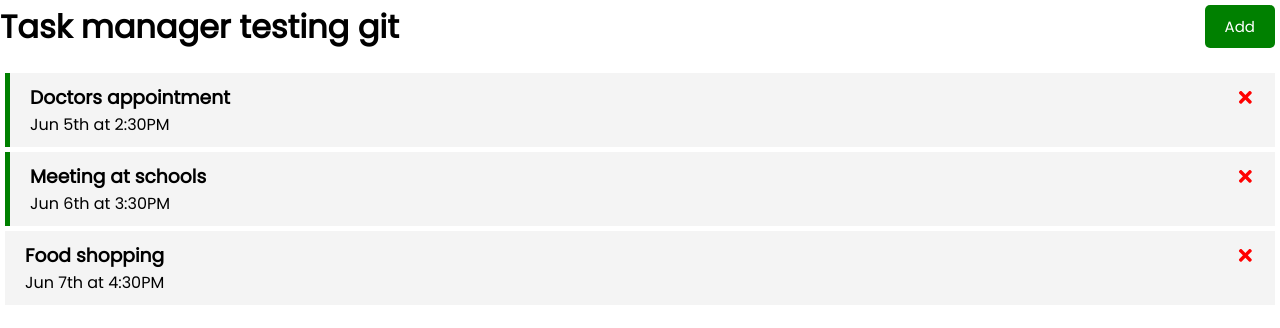
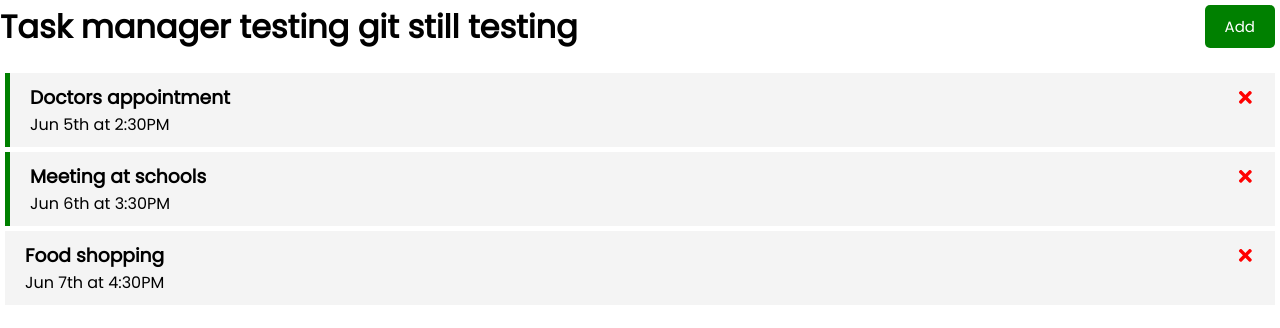
Before and after one commit to lorainnovation/newreactapp, a React (Create React App) app: page / in a window 1280 px wide. Shown: the top 328 px of the page. Built offline with nearby package versions, Linux system fonts and the light colour scheme.

Commit message:
still testing the git , just added one more word to header

```diff
--- a/src/App.js
+++ b/src/App.js
@@ -67,7 +67,7 @@ setTasks(tasks.map(task=> task.id===id ? {...task , reminder:!task.reminder}: ta
 
 return (
 <div>
-<Header title="Task manager testing git" onAdding={()=>setShowAddTasks(!showaddtasks)} showtasks={showaddtasks} />
+<Header title="Task manager testing git still testing"  onAdding={()=>setShowAddTasks(!showaddtasks)} showtasks={showaddtasks} />
 
 {showaddtasks?<Addtasks onAdd={addTasks} />: ""}
 {tasks.length>0 ? <Tasks tasks={tasks} onToggle={togglereminder}  onDelete={deleteTask}/> : "No tasks to show"}
```
